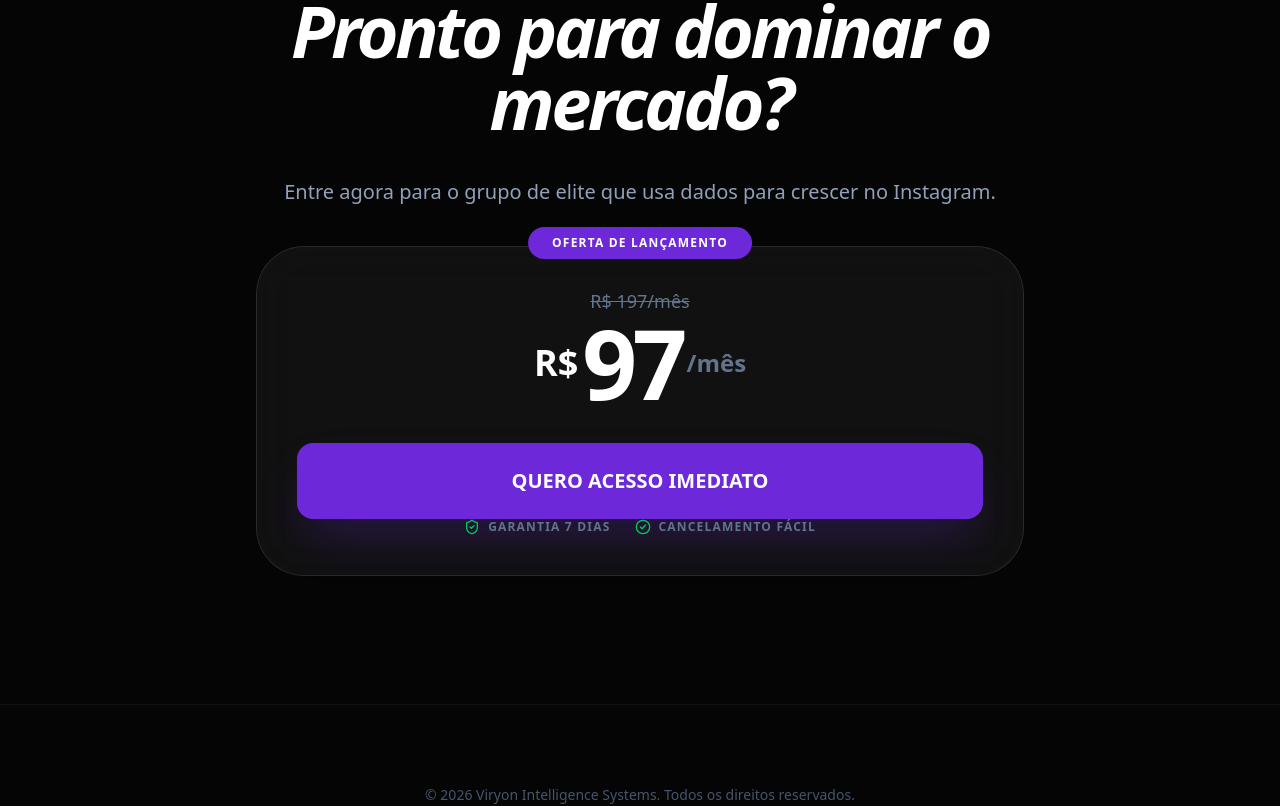
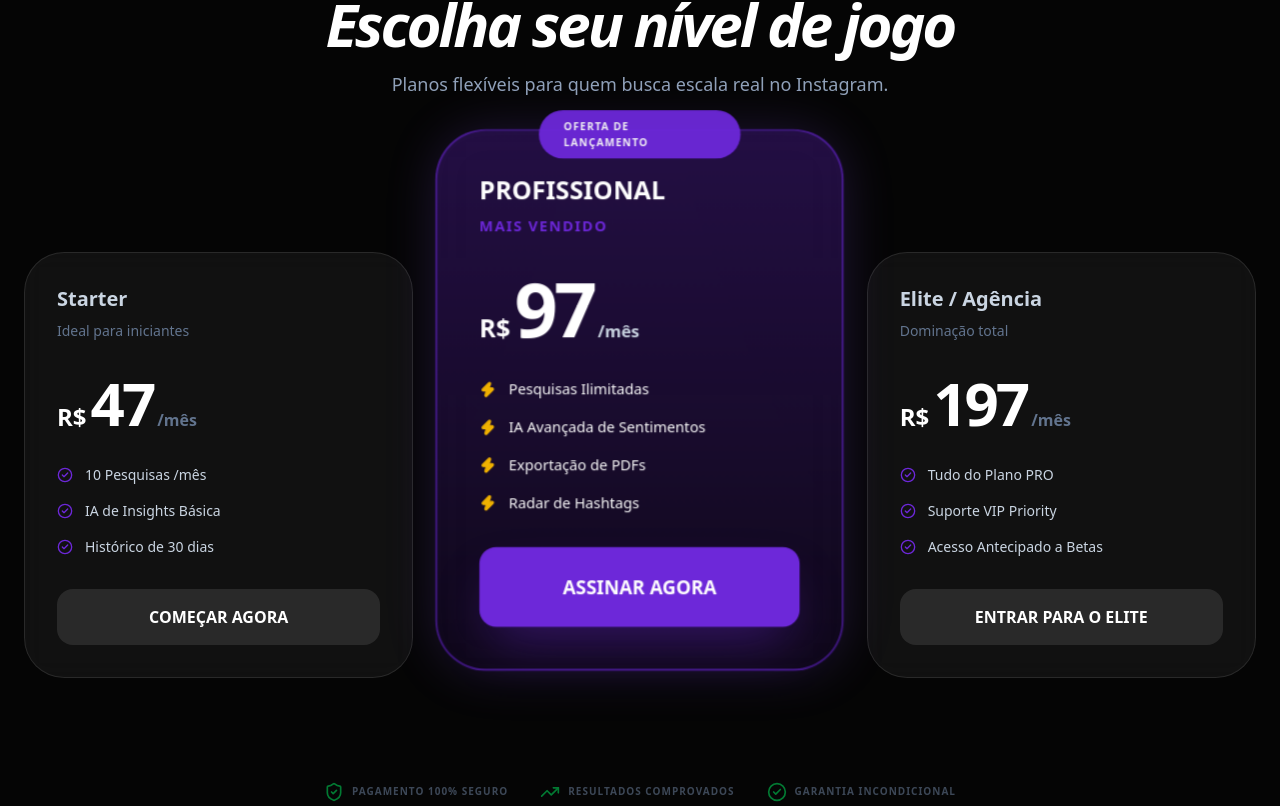
Before and after one commit to GuilhermeBitencourtPaula/instagram, a Next.js app in the folder frontend/: page /lp in a window 1280 px wide. Shown: the part 2379-3185 px from the top of the page. Built offline with nearby package versions, Linux system fonts and the light colour scheme.

Commit message:
Marketing: implemented 3-tier strategic pricing on landing page

```diff
--- a/frontend/src/app/lp/page.tsx
+++ b/frontend/src/app/lp/page.tsx
@@ -172,33 +172,126 @@ export default function LandingPage() {
         </div>
       </section>
 
-      {/* Pricing CTA */}
-      <section id="precos" className="py-32 px-6 text-center">
-        <div className="max-w-3xl mx-auto space-y-10">
-          <h2 className="text-5xl md:text-7xl font-black tracking-tighter italic">Pronto para dominar o mercado?</h2>
-          <p className="text-xl text-slate-400">Entre agora para o grupo de elite que usa dados para crescer no Instagram.</p>
+      {/* Pricing Table Section */}
+      <section id="precos" className="py-32 px-6">
+        <div className="max-w-7xl mx-auto space-y-16">
+          <div className="text-center space-y-4">
+            <h2 className="text-4xl md:text-6xl font-black tracking-tighter italic">Escolha seu nível de jogo</h2>
+            <p className="text-slate-400 text-lg">Planos flexíveis para quem busca escala real no Instagram.</p>
+          </div>
 
-          <div className="p-10 bg-white/5 border border-white/10 rounded-[3rem] space-y-8 backdrop-blur-xl relative">
-            <div className="absolute -top-5 left-1/2 -translate-x-1/2 px-6 py-2 bg-primary rounded-full text-xs font-black uppercase tracking-widest">Oferta de Lançamento</div>
-            <div className="space-y-2">
-              <span className="text-slate-500 line-through text-lg">R$ 197/mês</span>
-              <div className="flex items-center justify-center gap-1">
-                <span className="text-4xl font-bold">R$</span>
-                <span className="text-8xl font-black tracking-tighter">97</span>
-                <span className="text-2xl font-bold text-slate-500">/mês</span>
+          <div className="grid grid-cols-1 md:grid-cols-3 gap-8 items-end">
+            {/* Plan 1: Starter */}
+            <motion.div
+              initial={{ opacity: 0, y: 20 }}
+              whileInView={{ opacity: 1, y: 0 }}
+              viewport={{ once: true }}
+              className="p-8 bg-white/5 border border-white/10 rounded-[2.5rem] space-y-8 backdrop-blur-md"
+            >
+              <div className="space-y-2">
+                <h3 className="text-xl font-bold text-slate-300">Starter</h3>
+                <p className="text-sm text-slate-500 font-medium">Ideal para iniciantes</p>
               </div>
-            </div>
+              <div className="flex items-baseline gap-1">
+                <span className="text-2xl font-bold">R$</span>
+                <span className="text-6xl font-black tracking-tighter">47</span>
+                <span className="text-slate-500 font-bold">/mês</span>
+              </div>
+              <ul className="space-y-4">
+                <li className="flex items-center gap-3 text-sm text-slate-300">
+                  <CheckCircle2 className="w-4 h-4 text-primary" /> 10 Pesquisas /mês
+                </li>
+                <li className="flex items-center gap-3 text-sm text-slate-300">
+                  <CheckCircle2 className="w-4 h-4 text-primary" /> IA de Insights Básica
+                </li>
+                <li className="flex items-center gap-3 text-sm text-slate-300">
+                  <CheckCircle2 className="w-4 h-4 text-primary" /> Histórico de 30 dias
+                </li>
+              </ul>
+              <Link href="/register" className="block">
+                <button className="w-full py-4 bg-white/10 hover:bg-white/20 text-white rounded-2xl font-bold transition-all">
+                  COMEÇAR AGORA
+                </button>
+              </Link>
+            </motion.div>
 
-            <Link href="/register">
-              <button className="w-full py-6 bg-primary hover:bg-primary/90 text-white rounded-2xl font-black text-xl shadow-2xl shadow-primary/30 transition-all hover:scale-[1.02] active:scale-95">
-                QUERO ACESSO IMEDIATO
-              </button>
-            </Link>
+            {/* Plan 2: PRO (Featured) */}
+            <motion.div
+              initial={{ opacity: 0, y: 0, scale: 0.95 }}
+              whileInView={{ opacity: 1, y: -20, scale: 1.05 }}
+              viewport={{ once: true }}
+              className="p-10 bg-gradient-to-b from-primary/30 to-primary/10 border-2 border-primary/50 rounded-[3rem] space-y-8 backdrop-blur-xl relative z-10 shadow-[0_0_50px_rgba(139,92,246,0.2)]"
+            >
+              <div className="absolute -top-5 left-1/2 -translate-x-1/2 px-6 py-2 bg-primary rounded-full text-[10px] font-black uppercase tracking-widest animate-pulse">OFERTA DE LANÇAMENTO</div>
+              <div className="space-y-2">
+                <h3 className="text-2xl font-black text-white">PROFISSIONAL</h3>
+                <p className="text-sm text-primary font-bold uppercase tracking-widest">Mais Vendido</p>
+              </div>
+              <div className="flex items-baseline gap-1">
+                <span className="text-2xl font-bold">R$</span>
+                <span className="text-7xl font-black tracking-tighter">97</span>
+                <span className="text-slate-300 font-bold">/mês</span>
+              </div>
+              <ul className="space-y-4">
+                <li className="flex items-center gap-3 text-sm text-white font-medium">
+                  <Zap className="w-4 h-4 text-yellow-500 fill-yellow-500" /> Pesquisas Ilimitadas
+                </li>
+                <li className="flex items-center gap-3 text-sm text-white font-medium">
+                  <Zap className="w-4 h-4 text-yellow-500 fill-yellow-500" /> IA Avançada de Sentimentos
+                </li>
+                <li className="flex items-center gap-3 text-sm text-white font-medium">
+                  <Zap className="w-4 h-4 text-yellow-500 fill-yellow-500" /> Exportação de PDFs
+                </li>
+                <li className="flex items-center gap-3 text-sm text-white font-medium">
+                  <Zap className="w-4 h-4 text-yellow-500 fill-yellow-500" /> Radar de Hashtags
+                </li>
+              </ul>
+              <Link href="/register" className="block">
+                <button className="w-full py-6 bg-primary hover:bg-primary/90 text-white rounded-2xl font-black text-lg shadow-2xl shadow-primary/40 transition-all hover:scale-105">
+                  ASSINAR AGORA
+                </button>
+              </Link>
+            </motion.div>
 
-            <div className="flex items-center justify-center gap-6 text-xs text-slate-500 font-bold uppercase tracking-widest">
-              <span className="flex items-center gap-2"><ShieldCheck className="w-4 h-4 text-green-500" /> Garantia 7 Dias</span>
-              <span className="flex items-center gap-2"><CheckCircle2 className="w-4 h-4 text-green-500" /> Cancelamento Fácil</span>
-            </div>
+            {/* Plan 3: Elite */}
+            <motion.div
+              initial={{ opacity: 0, y: 20 }}
+              whileInView={{ opacity: 1, y: 0 }}
+              viewport={{ once: true }}
+              className="p-8 bg-white/5 border border-white/10 rounded-[2.5rem] space-y-8 backdrop-blur-md"
+            >
+              <div className="space-y-2">
+                <h3 className="text-xl font-bold text-slate-300">Elite / Agência</h3>
+                <p className="text-sm text-slate-500 font-medium">Dominação total</p>
+              </div>
+              <div className="flex items-baseline gap-1">
+                <span className="text-2xl font-bold">R$</span>
+                <span className="text-6xl font-black tracking-tighter">197</span>
+                <span className="text-slate-500 font-bold">/mês</span>
+              </div>
+              <ul className="space-y-4">
+                <li className="flex items-center gap-3 text-sm text-slate-300">
+                  <CheckCircle2 className="w-4 h-4 text-primary" /> Tudo do Plano PRO
+                </li>
+                <li className="flex items-center gap-3 text-sm text-slate-300">
+                  <CheckCircle2 className="w-4 h-4 text-primary" /> Suporte VIP Priority
+                </li>
+                <li className="flex items-center gap-3 text-sm text-slate-300">
+                  <CheckCircle2 className="w-4 h-4 text-primary" /> Acesso Antecipado a Betas
+                </li>
+              </ul>
+              <Link href="/register" className="block">
+                <button className="w-full py-4 bg-white/10 hover:bg-white/20 text-white rounded-2xl font-bold transition-all">
+                  ENTRAR PARA O ELITE
+                </button>
+              </Link>
+            </motion.div>
+          </div>
+
+          <div className="flex flex-wrap items-center justify-center gap-8 pt-10 text-[10px] text-slate-500 font-black uppercase tracking-widest opacity-60">
+            <span className="flex items-center gap-2"><ShieldCheck className="w-5 h-5 text-green-500" /> Pagamento 100% Seguro</span>
+            <span className="flex items-center gap-2"><TrendingUp className="w-5 h-5 text-green-500" /> Resultados Comprovados</span>
+            <span className="flex items-center gap-2"><CheckCircle2 className="w-5 h-5 text-green-500" /> Garantia Incondicional</span>
           </div>
         </div>
       </section>
```
